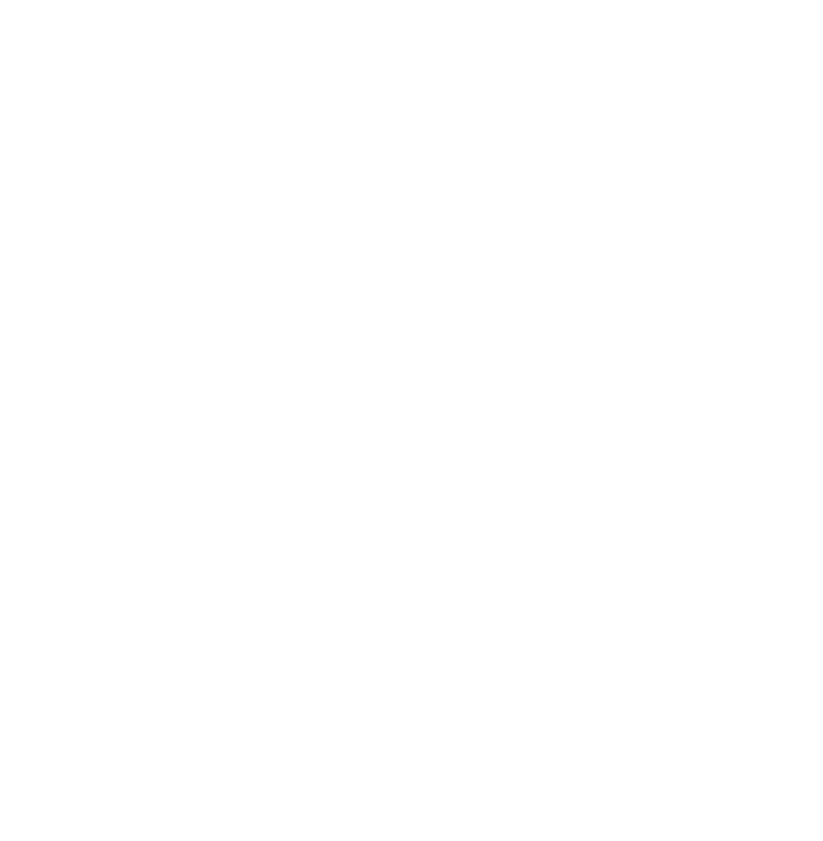
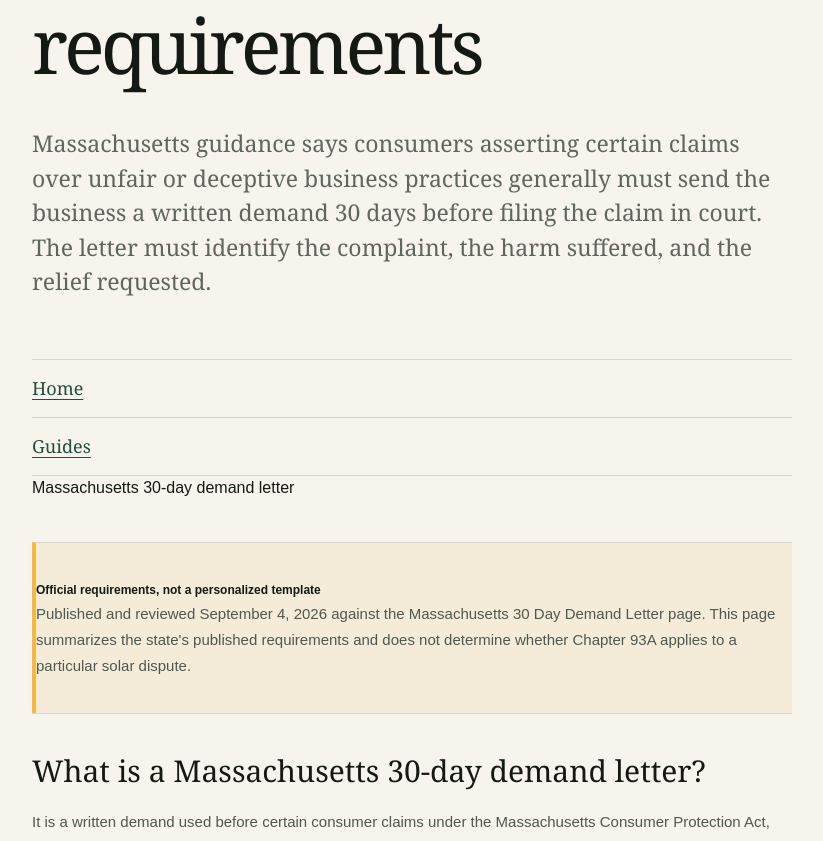
Before and after one commit to Decentralized-Rob/solar-consumer-research, a Next.js app: page /guides/massachusetts-30-day-demand-letter in a window 1280 px wide. Before the commit this address had no page. Shown: the part 440-1281 px from the top of the page, without its empty margins (228-1051 px from the left). Before the commit the page ends 800 px from the top, so only its background shows below. Built offline with nearby package versions, Linux system fonts and the light colour scheme.

Commit message:
Add Massachusetts 30-day demand letter guide

```diff
--- /dev/null
+++ b/app/guides/massachusetts-30-day-demand-letter/page.tsx
@@ -0,0 +1,155 @@
+import type { Metadata } from "next";
+import Link from "next/link";
+import { InfoPage } from "../../../components/info-page";
+
+const canonicalUrl = "https://solarcomplaint.com/guides/massachusetts-30-day-demand-letter";
+const publishedDate = "2026-09-04";
+const reviewedDate = "2026-09-04";
+const officialDemandLetterUrl = "https://www.mass.gov/info-details/30-day-demand-letter";
+
+export const metadata: Metadata = {
+  title: "Massachusetts 30-Day Demand Letter: Chapter 93A Requirements",
+  description:
+    "A source-backed summary of the Massachusetts 30-day demand letter requirements, required information, delivery guidance, exceptions, and response period.",
+  alternates: { canonical: "/guides/massachusetts-30-day-demand-letter" },
+  openGraph: {
+    title: "Massachusetts 30-Day Demand Letter: Chapter 93A Requirements",
+    description: "What Massachusetts says a 30-day demand letter must contain and when the requirement applies.",
+    url: "/guides/massachusetts-30-day-demand-letter",
+    type: "article",
+    images: [{ url: "https://solarcomplaint.com/og.png", width: 1200, height: 630, alt: "Solar Consumer Research" }],
+  },
+  twitter: {
+    card: "summary_large_image",
+    title: "Massachusetts 30-Day Demand Letter: Chapter 93A Requirements",
+    description: "Official Massachusetts requirements for a Chapter 93A 30-day demand letter.",
+    images: ["https://solarcomplaint.com/og.png"],
+  },
+};
+
+export default function MassachusettsDemandLetterGuidePage() {
+  const structuredData = {
+    "@context": "https://schema.org",
+    "@graph": [
+      {
+        "@type": "Article",
+        "@id": `${canonicalUrl}#article`,
+        headline: "Massachusetts 30-Day Demand Letter: Chapter 93A Requirements",
+        description:
+          "A source-backed summary of the Massachusetts 30-day demand letter requirements, required information, delivery guidance, exceptions, and response period.",
+        url: canonicalUrl,
+        mainEntityOfPage: { "@type": "WebPage", "@id": canonicalUrl },
+        image: ["https://solarcomplaint.com/og.png"],
+        inLanguage: "en-US",
+        datePublished: publishedDate,
+        dateModified: reviewedDate,
+        author: { "@id": "https://solarcomplaint.com/#publisher" },
+        publisher: { "@id": "https://solarcomplaint.com/#publisher" },
+        isPartOf: { "@id": "https://solarcomplaint.com/#website" },
+        about: [
+          { "@type": "Thing", name: "Massachusetts Consumer Protection Act" },
+          { "@type": "Thing", name: "30-day demand letter" },
+          { "@type": "AdministrativeArea", name: "Massachusetts" },
+        ],
+        citation: [{ "@type": "CreativeWork", name: "30 Day Demand Letter", url: officialDemandLetterUrl }],
+      },
+      {
+        "@type": "BreadcrumbList",
+        itemListElement: [
+          { "@type": "ListItem", position: 1, name: "Home", item: "https://solarcomplaint.com/" },
+          { "@type": "ListItem", position: 2, name: "Guides", item: "https://solarcomplaint.com/guides" },
+          { "@type": "ListItem", position: 3, name: "Massachusetts 30-day demand letter", item: canonicalUrl },
+        ],
+      },
+    ],
+  };
+
+  return (
+    <>
+      <script
+        type="application/ld+json"
+        dangerouslySetInnerHTML={{ __html: JSON.stringify(structuredData).replace(/</g, "\\u003c") }}
+      />
+      <InfoPage
+        eyebrow="Massachusetts consumer guide"
+        title="Massachusetts 30-day demand letter requirements"
+        lede="Massachusetts guidance says consumers asserting certain claims over unfair or deceptive business practices generally must send the business a written demand 30 days before filing the claim in court. The letter must identify the complaint, the harm suffered, and the relief requested."
+      >
+        <nav className="case-question-links" aria-label="Breadcrumb">
+          <Link href="/">Home</Link>
+          <Link href="/guides">Guides</Link>
+          <span aria-current="page">Massachusetts 30-day demand letter</span>
+        </nav>
+
+        <section className="info-section case-notice" aria-label="Guide status">
+          <strong>Official requirements, not a personalized template</strong>
+          <p>
+            Published and reviewed September 4, 2026 against the Massachusetts 30 Day Demand Letter page. This page summarizes the state's published requirements and does not determine whether Chapter 93A applies to a particular solar dispute.
+          </p>
+        </section>
+
+        <section className="info-section">
+          <h2>What is a Massachusetts 30-day demand letter?</h2>
+          <p>
+            It is a written demand used before certain consumer claims under the Massachusetts Consumer Protection Act, Chapter 93A. Massachusetts says the business must be given 30 days before the consumer files the claim in court, and the business has 30 days to make a written response.
+          </p>
+          <p>
+            Whether a solar dispute qualifies as an unfair or deceptive practice is a legal question. A contract problem, service failure, billing dispute, financing issue, or installation problem does not automatically establish a Chapter 93A violation.
+          </p>
+        </section>
+
+        <section className="info-section">
+          <h2>What information must the letter include?</h2>
+          <p>The Massachusetts page lists four core categories:</p>
+          <ol>
+            <li><strong>Your full name and address.</strong></li>
+            <li><strong>The conduct you say was unfair or deceptive.</strong> Include the relevant dates and important facts.</li>
+            <li><strong>The injury or loss you say resulted.</strong> Explain the money or property loss tied to the conduct.</li>
+            <li><strong>The relief you demand.</strong> State what you are asking the business to do, including any amount of money demanded.</li>
+          </ol>
+          <p>
+            Massachusetts provides a sample letter on the official page. SolarComplaint.com does not replace that sample with a third-party form because the facts and requested relief can differ significantly from one dispute to another.
+          </p>
+        </section>
+
+        <section className="info-section">
+          <h2>How should the letter be sent?</h2>
+          <p>
+            Massachusetts says certified mail with return receipt is not required by the statute, but recommends it as proof of delivery. The state also recommends sending the letter by regular mail and keeping a copy for your records.
+          </p>
+        </section>
+
+        <section className="info-section">
+          <h2>Are there exceptions to the 30-day letter requirement?</h2>
+          <p>
+            Yes. The Massachusetts page identifies exceptions when the merchant does not maintain a place of business or keep assets in Massachusetts, and when the consumer raises the claim as a counterclaim or cross-claim after the merchant has already taken legal action. Other procedural questions should be checked against the current law or discussed with a qualified attorney.
+          </p>
+        </section>
+
+        <section className="info-section">
+          <h2>What happens after the business receives the letter?</h2>
+          <p>
+            The state says the business has 30 days to respond in writing. If the business makes a settlement offer, later court proceedings can be affected by whether that offer is found reasonable. The official page also explains the circumstances in which damages or attorney's fees may be available after a court finding.
+          </p>
+          <p>
+            Those outcomes depend on the facts and the court. Sending a demand letter by itself does not establish liability or guarantee damages.
+          </p>
+        </section>
+
+        <section className="info-section">
+          <h2>Read the official Massachusetts instructions</h2>
+          <p>
+            <a href={officialDemandLetterUrl} target="_blank" rel="noreferrer">Mass.gov: 30 Day Demand Letter ↗</a>
+          </p>
+        </section>
+
+        <section className="info-section">
+          <h2>Related SolarComplaint.com guides</h2>
+          <p><Link href="/guides/massachusetts-solar-complaint">How to file a solar complaint with the Massachusetts Attorney General</Link></p>
+          <p><Link href="/guides/solar-complaint-record-checklist">Build a solar complaint record before contacting an agency</Link></p>
+          <p><Link href="/states/massachusetts">Massachusetts solar complaint and consumer resources</Link></p>
+        </section>
+      </InfoPage>
+    </>
+  );
+}
```
